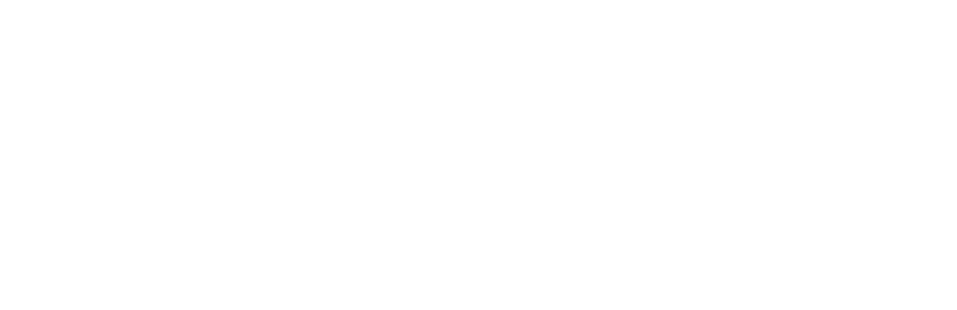
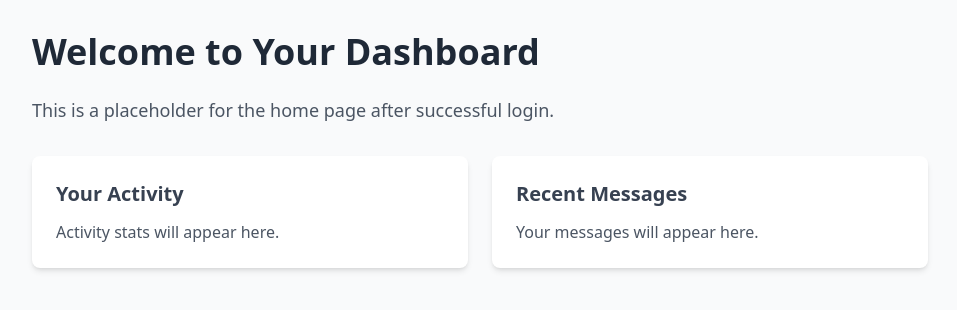
Before and after one commit to ramenthecorgi/aiva-frontend, a React (Create React App) app: page /home in a window 1280 px wide. Before the commit this address had no page. Shown: the top 310 px of the page, without its empty margins (160-1117 px from the left). Built offline with nearby package versions, Linux system fonts and the light colour scheme.

Commit message:
Add login screen behind dev flags and basic routing

```diff
--- a/src/App.js
+++ b/src/App.js
@@ -8,8 +8,10 @@ import PainpointsSection from './components/PainpointsSection';
 import AssistantSection from './components/AssistantSection';
 import SignupSection from './components/SignupSection';
 import Footer from './components/Footer';
+import Login from './pages/Login';
+import Home from './pages/Home';
 
-const InboxAI = () => {
+const LandingPage = () => {
   return (
     <>
       <div className="fixed inset-0 z-[-1] bg-[radial-gradient(circle_at_20%_50%,#ff006e_0%,transparent_50%),radial-gradient(circle_at_80%_20%,#8338ec_0%,transparent_50%),radial-gradient(circle_at_40%_80%,#3a86ff_0%,transparent_50%)] animate-[bgShift_15s_ease-in-out_infinite]" />
@@ -24,6 +26,10 @@ const InboxAI = () => {
   );
 };
 
-export default InboxAI;
+const App = () => {
+  return <LandingPage />;
+};
+
+export default App;
 
 // You will also need to define @keyframes like bgShift, float, shimmer, titleGlow, etc. in your Tailwind config under extend.animation and extend.keyframes.
--- a/src/components/Header.js
+++ b/src/components/Header.js
@@ -1,4 +1,6 @@
 import React from "react";
+import { Link } from "react-router-dom";
+import featureFlags from "../config/featureFlags";
 
 const Header = () => (
   <header className="fixed top-0 w-full z-50 bg-[rgba(10,10,10,0.8)] backdrop-blur-lg border-b border-white/10 transition-all">
@@ -7,10 +9,17 @@ const Header = () => (
         Aiva
       </div>
 
-      <a href="#signup" className="bg-gradient-to-r from-pink-500 to-purple-500 text-white font-bold py-2 px-6 rounded-full shadow-lg hover:translate-y-[-3px] hover:shadow-xl transition relative overflow-hidden">
-        <span className="absolute inset-0 left-[-100%] bg-gradient-to-r from-transparent via-white/20 to-transparent transition-all duration-500 hover:left-full" />
-        <span className="relative z-10">Get Started</span>
-      </a>
+      <div className="flex space-x-4">
+        {featureFlags.enableLogin && (
+          <Link to="/login" className="bg-transparent border border-purple-400 text-white font-medium py-2 px-6 rounded-full hover:bg-purple-500/10 transition-all">
+            Login
+          </Link>
+        )}
+        <a href="#signup" className="bg-gradient-to-r from-pink-500 to-purple-500 text-white font-bold py-2 px-6 rounded-full shadow-lg hover:translate-y-[-3px] hover:shadow-xl transition relative overflow-hidden">
+          <span className="absolute inset-0 left-[-100%] bg-gradient-to-r from-transparent via-white/20 to-transparent transition-all duration-500 hover:left-full" />
+          <span className="relative z-10">Get Started</span>
+        </a>
+      </div>
     </nav>
   </header>
 );
--- /dev/null
+++ b/src/config/featureFlags.js
@@ -0,0 +1,7 @@
+// Feature flags configuration
+const featureFlags = {
+  // Set this to true to enable login functionality
+  enableLogin: process.env.REACT_APP_ENABLE_LOGIN === 'true',
+};
+
+export default featureFlags;
--- a/src/index.js
+++ b/src/index.js
@@ -3,9 +3,17 @@ import ReactDOM from 'react-dom/client';
 import './index.css';
 import App from './App';
 import reportWebVitals from './reportWebVitals';
-import { BrowserRouter, Routes, Route } from 'react-router-dom';
+import { BrowserRouter, Routes, Route, Navigate } from 'react-router-dom';
 import PrivacyPolicy from './pages/PrivacyPolicy';
 import TermsOfService from './pages/TermsOfService';
+import featureFlags from './config/featureFlags';
+
+// Only import login-related components if the feature is enabled
+let Login, Home;
+if (featureFlags.enableLogin) {
+  Login = require('./pages/Login').default;
+  Home = require('./pages/Home').default;
+}
 
 const root = ReactDOM.createRoot(document.getElementById('root'));
 
@@ -14,8 +22,15 @@ root.render(
     <BrowserRouter>
       <Routes>
         <Route path="/" element={<App />} />
+        {featureFlags.enableLogin && (
+          <>
+            <Route path="/login" element={<Login />} />
+            <Route path="/home" element={<Home />} />
+          </>
+        )}
         <Route path="/privacy-policy" element={<PrivacyPolicy />} />
         <Route path="/terms-of-service" element={<TermsOfService />} />
+        <Route path="*" element={<Navigate to="/" />} />
       </Routes>
     </BrowserRouter>
   </React.StrictMode>
--- /dev/null
+++ b/src/pages/Home.js
@@ -0,0 +1,26 @@
+import React from 'react';
+
+const Home = () => {
+  return (
+    <div className="min-h-screen p-8 bg-gray-50">
+      <div className="max-w-4xl mx-auto">
+        <h1 className="text-4xl font-bold text-gray-800 mb-6">Welcome to Your Dashboard</h1>
+        <p className="text-lg text-gray-600 mb-8">
+          This is a placeholder for the home page after successful login.
+        </p>
+        <div className="grid grid-cols-1 md:grid-cols-2 gap-6">
+          <div className="bg-white p-6 rounded-lg shadow-md">
+            <h2 className="text-xl font-semibold mb-3 text-gray-700">Your Activity</h2>
+            <p className="text-gray-600">Activity stats will appear here.</p>
+          </div>
+          <div className="bg-white p-6 rounded-lg shadow-md">
+            <h2 className="text-xl font-semibold mb-3 text-gray-700">Recent Messages</h2>
+            <p className="text-gray-600">Your messages will appear here.</p>
+          </div>
+        </div>
+      </div>
+    </div>
+  );
+};
+
+export default Home;
--- /dev/null
+++ b/src/pages/Login.js
@@ -0,0 +1,29 @@
+import React from 'react';
+import { useNavigate } from 'react-router-dom';
+
+const Login = () => {
+  const navigate = useNavigate();
+
+  const handleLogin = () => {
+    // In a real app, you would handle authentication here
+    // For now, we'll just redirect to the home page
+    navigate('/home');
+  };
+
+  return (
+    <div className="min-h-screen flex items-center justify-center bg-gray-100">
+      <div className="max-w-md w-full p-8 bg-white rounded-lg shadow-lg">
+        <h2 className="text-3xl font-bold text-center mb-6 text-gray-800">Welcome to Aiva</h2>
+        <p className="text-center text-gray-600 mb-8">Sign in to continue to your account</p>
+        <button
+          onClick={handleLogin}
+          className="w-full py-3 px-4 bg-blue-600 hover:bg-blue-700 text-white font-bold rounded-lg transition duration-200"
+        >
+          Login
+        </button>
+      </div>
+    </div>
+  );
+};
+
+export default Login;
```
Also changed, not shown: 2 other files (tests, documents, lock files or other folders).
